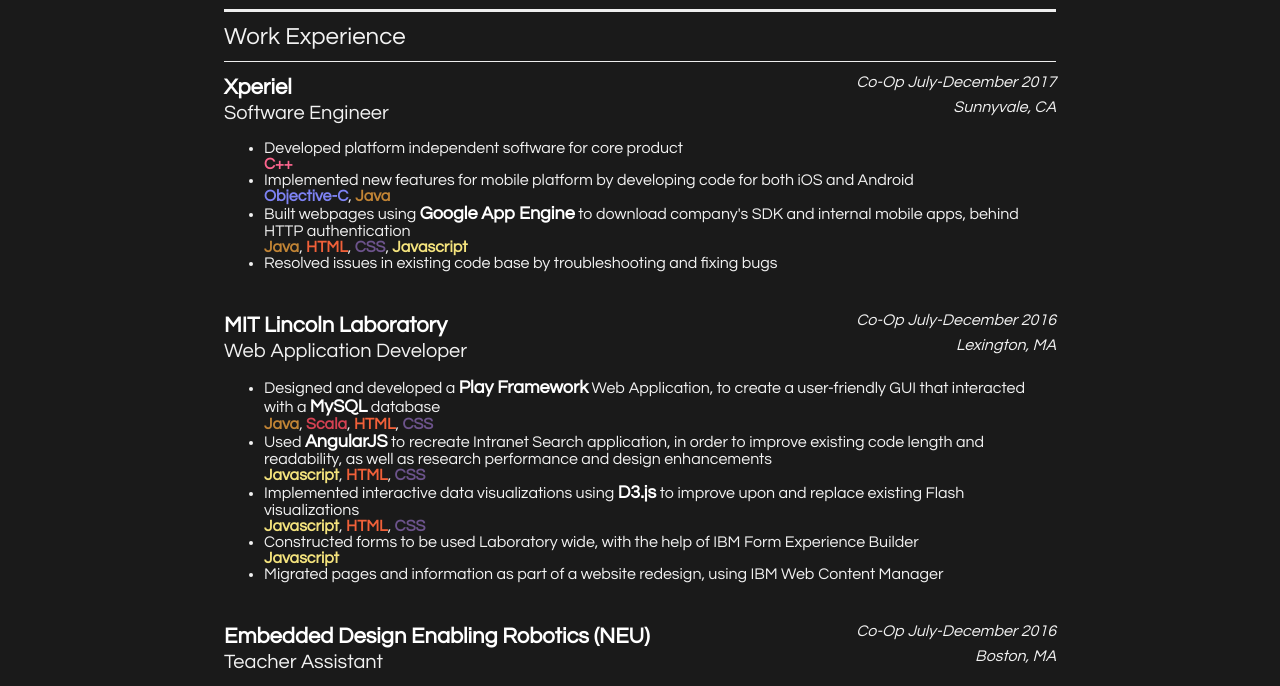
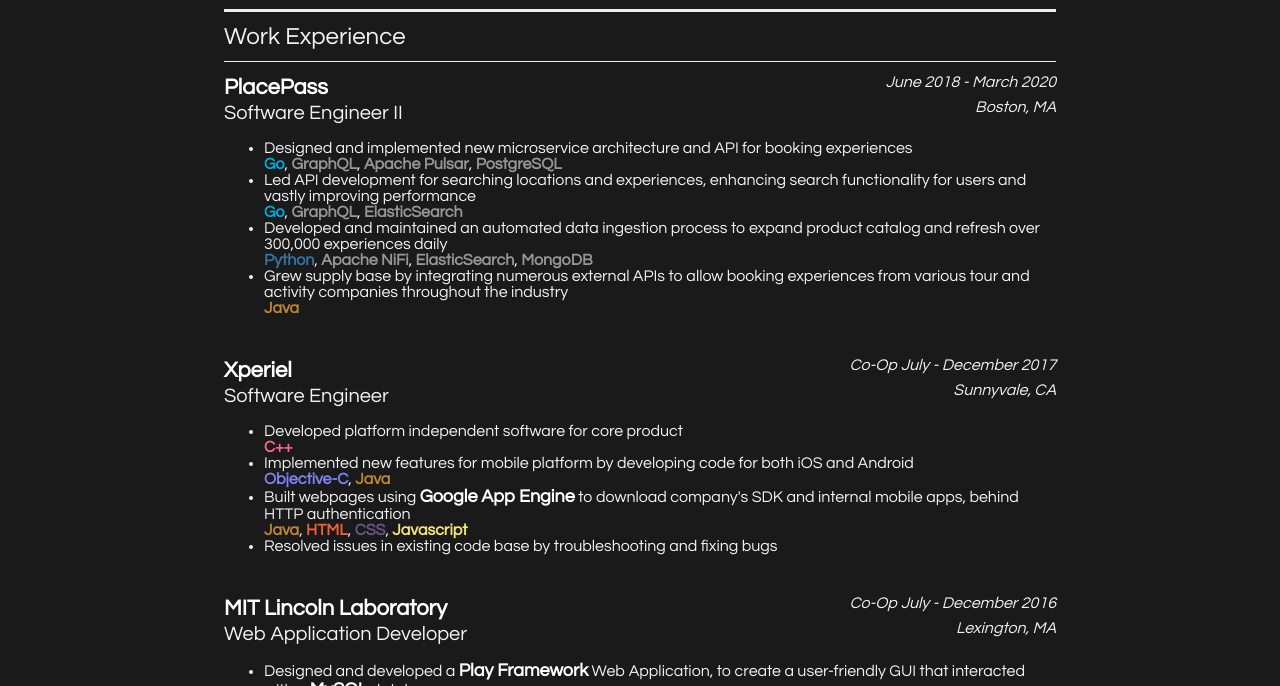
Before and after one commit to justinvincelette/justinvincelette.github.io, a plain HTML site: page index.html in a window 1280 px wide. Shown: the part 739-1425 px from the top of the page. Drawn offline with nearby package versions, Linux system fonts and the light colour scheme.

Commit message:
Add PlacePass, plus minor tweaks

```diff
--- a/css/style.css
+++ b/css/style.css
@@ -255,8 +255,14 @@ video {
 
 
 
-.java, .scala, .html, .css, .javascript, .c, .cplusplus, .objectiveC {
+.java, .scala, .html, .css, .javascript, .c, .cplusplus, .objectiveC, .go, .python, .other {
     font-weight: bold;
+}
+.go {
+    color: #00ADD8;
+}
+.python {
+    color: #3572A5;
 }
 .java {
     color: #C18435;
@@ -282,3 +288,6 @@ video {
 .objectiveC {
     color: #7E83F4;
 }
+.other {
+    color: #969696;
+}
--- a/index.html
+++ b/index.html
@@ -27,7 +27,7 @@
 		<div id="about">
 			<div id="info">
 				<span id="software">Software Engineer</span><br>
-				<span id="experience">Experience in Full Stack Development and Embedded Systems</span><br>
+				<span id="experience">Experience in Full Stack Development</span><br>
 				<span id="neu">Northeastern University ~ Computer Engineer and Computer Science Dual Major ~ May 2018</span><br>
 				<div id="icons">
 					<div class="icon"><a href="mailto:justinvincelette@gmail.com"><img title="Email" src="images/mail.png"/></a></div>
@@ -42,8 +42,25 @@
 			<hr class="thick">
 			<span class="resumeSubHeader">Work Experience</span>
 			<hr class="thin">
+			<span class="title"><a class="title" href="https://www.placepass.com/">PlacePass</a></span>
+			<span class="right">June 2018 - March 2020</span><br>
+			<span class="subTitle">Software Engineer II</span>
+			<span class="right">Boston, MA</span><br>
+			<ul class="description">
+				<li>Designed and implemented new microservice architecture and API for booking experiences<br><span class="go">Go</span>, <span class="other">GraphQL</span>, <span class="other">Apache Pulsar</span>, <span class="other">PostgreSQL</span>
+				</li>
+				<li>Led API development for searching locations and experiences, enhancing search functionality for users and vastly improving performance<br>
+				<span class="go">Go</span>, <span class="other">GraphQL</span>, <span class="other">ElasticSearch</span>
+				</li>
+				<li>Developed and maintained an automated data ingestion process to expand product catalog and refresh over 300,000 experiences daily<br>
+				<span class="python">Python</span>, <span class="other">Apache NiFi</span>, <span class="other">ElasticSearch</span>, <span class="other">MongoDB</span>
+				</li>
+				<li>Grew supply base by integrating numerous external APIs to allow booking experiences from various tour and activity companies throughout the industry<br><span class="java">Java</span>
+				</li>
+			</ul>
+			<br>
 			<span class="title"><a class="title" href="https://xperiel.com">Xperiel</a></span>
-			<span class="right">Co-Op July-December 2017</span><br>
+			<span class="right">Co-Op July - December 2017</span><br>
 			<span class="subTitle">Software Engineer</span>
 			<span class="right">Sunnyvale, CA</span><br>
 			<ul class="description">
@@ -60,7 +77,7 @@
 			</ul>
 			<br>
 			<span class="title"><a class="title" href="https://www.ll.mit.edu/">MIT Lincoln Laboratory</a></span>
-			<span class="right">Co-Op July-December 2016</span><br>
+			<span class="right">Co-Op July - December 2016</span><br>
 			<span class="subTitle">Web Application Developer</span>
 			<span class="right">Lexington, MA</span><br>
 			<ul class="description">
@@ -79,7 +96,7 @@
 			</ul>
 			<br>
 			<span class="title">Embedded Design Enabling Robotics (NEU)</span>
-			<span class="right">Co-Op July-December 2016</span><br>
+			<span class="right">Co-Op July - December 2016</span><br>
 			<span class="subTitle">Teacher Assistant</span>
 			<span class="right">Boston, MA</span><br>
 			<ul class="description">
@@ -90,7 +107,7 @@
 			</ul>
 			<br>
 			<span class="title"><a class="title" href="https://www.savant.com/">Savant Systems</a></span>
-			<span class="right">Co-Op June-December 2015</span><br>
+			<span class="right">Co-Op June - December 2015</span><br>
 			<span class="subTitle">Embedded Systems Software Engineer</span>
 			<span class="right">Hyannis, MA</span><br>
 			<ul class="description">
@@ -224,7 +241,7 @@
 							</td>
 							<td>
 								<div style="text-align: center;">
-									<img style="width: 100%;" src="images/comingSoon.jpg"/>
+									<img style="width: 100%;" src="images/crowd.jpg"/>
 								</div>
 							</td>
 						</tr>
```
Also changed, not shown: images/crowd.jpg (added).
